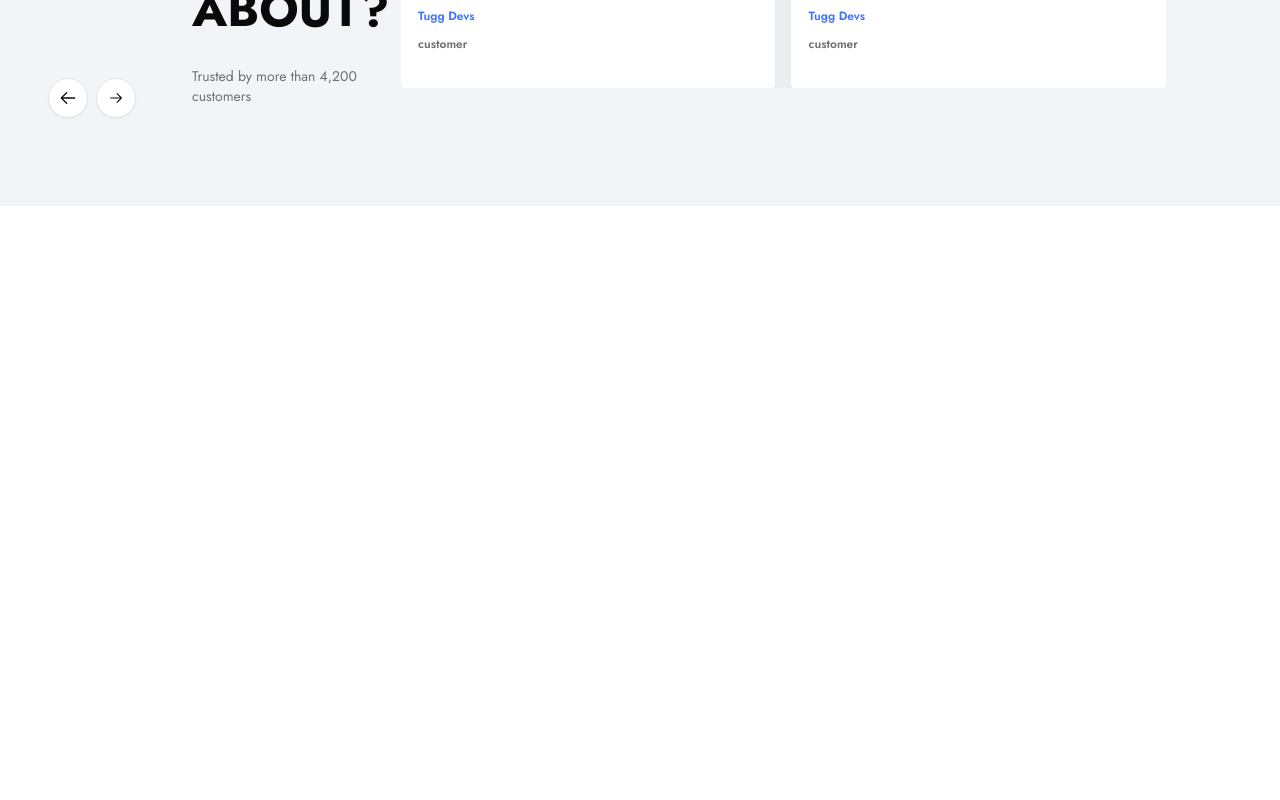
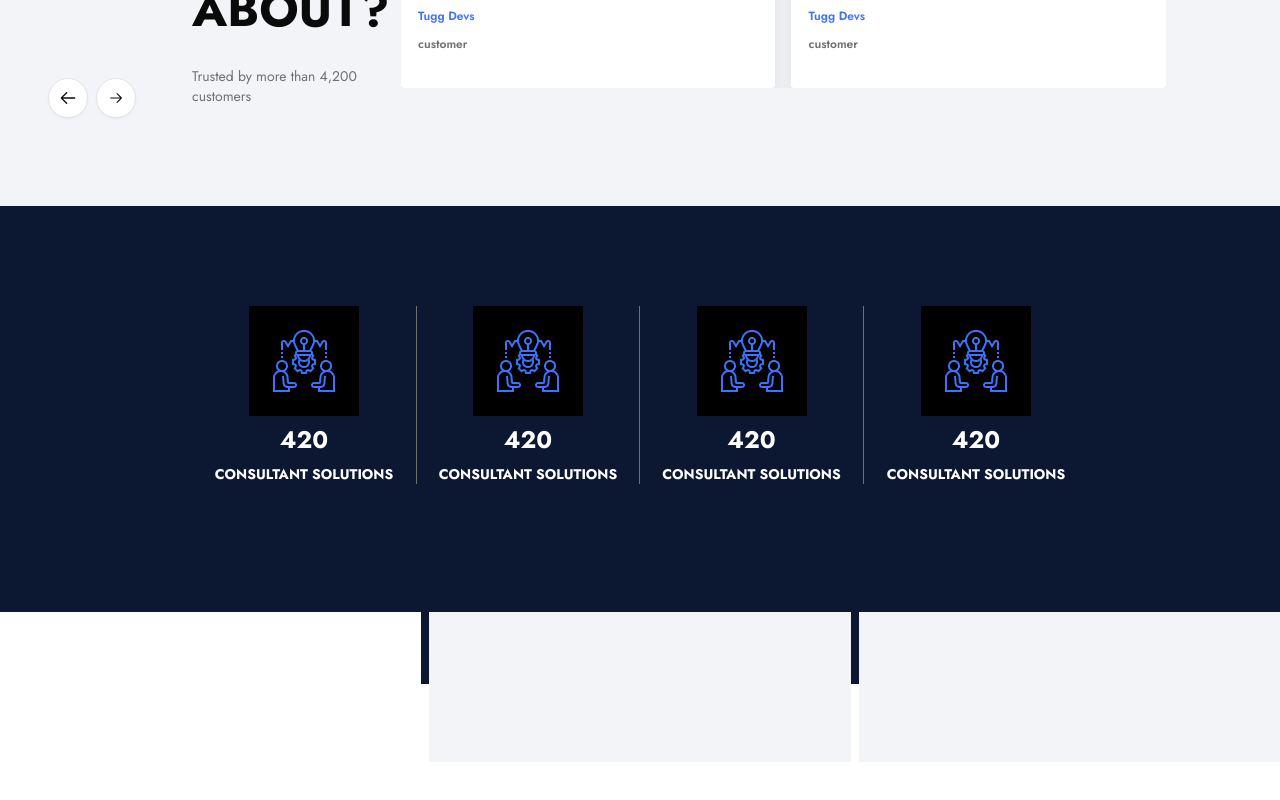
Before and after one commit to Olaoluwa2170/fontend-design-test, a React (Vite) app: page / in a window 1280 px wide. Shown: the part 5009-5809 px from the top of the page. Before the commit the page ends 5215 px from the top, so only its background shows below. Built offline with nearby package versions, Linux system fonts and the light colour scheme.

Commit message:
style working on body

```diff
--- a/src/components/Body.tsx
+++ b/src/components/Body.tsx
@@ -135,7 +135,105 @@ const Body = () => {
           </div>
         </div>
       </section>
-      <section>
+      <Faq />
+      <section className="bg-[#f2f4f8] py-[70px] md:py-[100px]">
+        <Testimony />
+      </section>
+      <section className="bg-[#0c1731] pt-[100px] pb-[200px]">
+        <DefaultWidth>
+          <div className="grid grid-cols-2  space-y-5 md:space-y-0 md:grid-cols-4 ">
+            <div className="text-white flex flex-col mt-5 md:mt-0 items-center space-y-2 w-full justify-center">
+              <div className="w-[110px] h-[110px] bg-black flex justify-center items-center">
+                <img
+                  src="./brainstorming.png"
+                  className="w-[62px] h-[62px]"
+                  alt=""
+                />
+              </div>
+              <p className="font-bold text-center text-2xl">420</p>
+              <p className="text-sm font-bold text-center">
+                CONSULTANT SOLUTIONS
+              </p>
+            </div>
+            <div className="text-white flex flex-col items-center space-y-2 w-full border-l-primary-100 md:border-r-primary-100 border-l md:border-r justify-center">
+              <div className="w-[110px] h-[110px] bg-black flex justify-center items-center">
+                <img
+                  src="./brainstorming.png"
+                  className="w-[62px] h-[62px]"
+                  alt=""
+                />
+              </div>
+              <p className="font-bold text-center text-2xl">420</p>
+              <p className="text-sm font-bold text-center">
+                CONSULTANT SOLUTIONS
+              </p>
+            </div>
+            <div className="text-white flex flex-col items-center space-y-2 w-full  border-r-primary-100 border-r justify-center">
+              <div className="w-[110px] h-[110px] bg-black flex justify-center items-center">
+                <img
+                  src="./brainstorming.png"
+                  className="w-[62px] h-[62px]"
+                  alt=""
+                />
+              </div>
+              <p className="font-bold text-center text-2xl">420</p>
+              <p className="text-sm font-bold text-center">
+                CONSULTANT SOLUTIONS
+              </p>
+            </div>
+            <div className="text-white flex flex-col items-center space-y-2 w-full  justify-center">
+              <div className="w-[110px] h-[110px] bg-black flex justify-center items-center">
+                <img
+                  src="./brainstorming.png"
+                  className="w-[62px] h-[62px]"
+                  alt=""
+                />
+              </div>
+              <p className="font-bold text-center text-2xl">420</p>
+              <p className="text-sm font-bold text-center">
+                CONSULTANT SOLUTIONS
+              </p>
+            </div>
+          </div>
+        </DefaultWidth>
+      </section>
+      <section className="h-[90vh]">
+        <div className="flex md:flex-row flex-col justify-center gap-2 -translate-y-[15.625rem] md:-translate-y-[4.5rem]">
+          <div className="w-[450px] h-[150px] bg-white"></div>
+          <div className="w-[450px] h-[150px] bg-[#F2F4F8]"></div>
+          <div className="w-[450px] h-[150px] bg-[#F2F4F8]"></div>
+        </div>
+      </section>
+    </>
+  );
+};
+
+export default Body;
+
+const FaqList = [
+  {
+    title: "THINK AHEAD AND BOOST YOUR BUSINESS?",
+    content:
+      "There are many variations of passages the majority have suffered alteration in some fo injected humour, or randomised words believable.",
+  },
+  {
+    title: " HOW CONSULTANCY EXPERTS WORK?",
+    content: "Yes, any time! Cancelling is easy from your account settings.",
+  },
+  {
+    title: "WHAT IS THE BEST ADVICE FOR GROWTH?",
+    content:
+      "Yes! Simply click Kids Play Now on any desktop or login to the MoneyPrep app.",
+  },
+  {
+    title: "HOW TO IMPROVE YOUR BUSINESS?",
+    content:
+      "We cover all the essential smart money topics – spending, saving, everyday commerce, entrepreneurship and much more!",
+  },
+];
+
+const Faq = () => {
+  return (
     <section className="flex flex-col justify-center items-center my-[6.25rem]">
       <div className="flex flex-col items-center justify-center">
         <h1 className="text-[2.8125rem] leading-[3.375rem] text-text-100 font-bold text-center">
@@ -160,9 +258,7 @@ const Body = () => {
             >
               <AccordionTrigger className="hover:no-underline text-[1rem] text-text-200 leading-[1.25rem] p-8 font-[900]">
                 <p>
-                      <span className="text-primary-t200 pr-5">
-                        0{index + 1}
-                      </span>
+                  <span className="text-primary-t200 pr-5">0{index + 1}</span>
                   {item.title}
                 </p>
               </AccordionTrigger>
@@ -217,37 +313,8 @@ const Body = () => {
         </div>
       </div>
     </section>
-      </section>
-      <section className="bg-[#f2f4f8] py-[70px] md:py-[100px]">
-        <Testimony />
-      </section>
-    </>
   );
 };
-
-export default Body;
-
-const FaqList = [
-  {
-    title: "THINK AHEAD AND BOOST YOUR BUSINESS?",
-    content:
-      "There are many variations of passages the majority have suffered alteration in some fo injected humour, or randomised words believable.",
-  },
-  {
-    title: " HOW CONSULTANCY EXPERTS WORK?",
-    content: "Yes, any time! Cancelling is easy from your account settings.",
-  },
-  {
-    title: "WHAT IS THE BEST ADVICE FOR GROWTH?",
-    content:
-      "Yes! Simply click Kids Play Now on any desktop or login to the MoneyPrep app.",
-  },
-  {
-    title: "HOW TO IMPROVE YOUR BUSINESS?",
-    content:
-      "We cover all the essential smart money topics – spending, saving, everyday commerce, entrepreneurship and much more!",
-  },
-];
 
 const Testimony = () => {
   return (
```
Also changed, not shown: public/brainstorming.png (added). Lines whose indentation alone changed are shown as unchanged.
